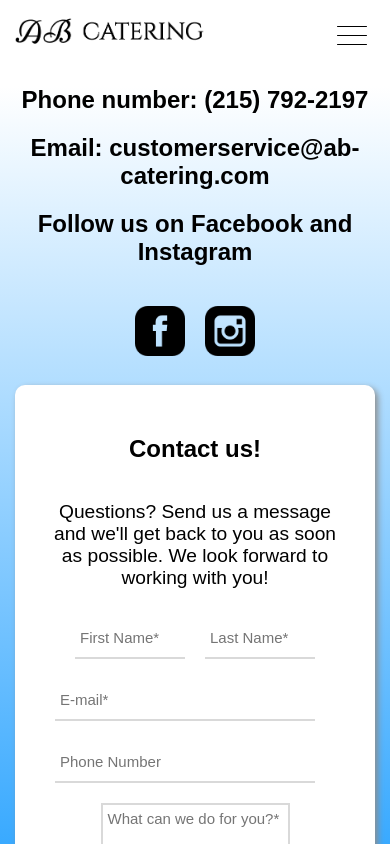
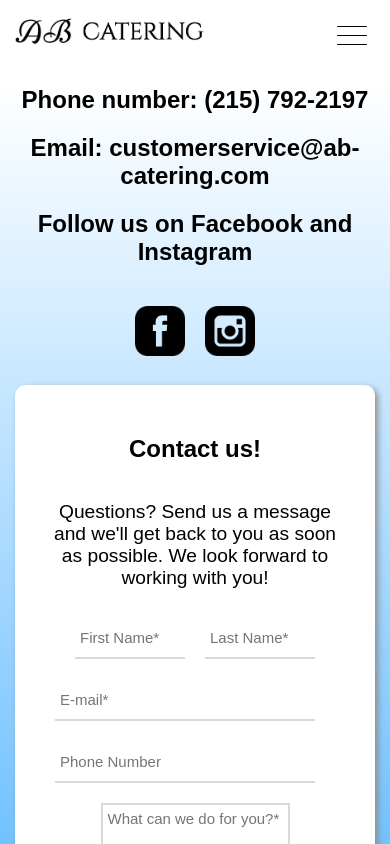
Before and after one commit to dgjezebel/beetles, a React (Create React App) app: page /contact in a window 390 px wide. Shown: the top 844 px of the page. Built offline with nearby package versions, Linux system fonts and the light colour scheme.

Commit message:
tried to fix background in contact page

```diff
--- a/src/css/email.css
+++ b/src/css/email.css
@@ -1,16 +1,18 @@
 .height{
     background-image: linear-gradient(rgb(255, 255, 255), rgb(35, 160, 255));
-    height: 100vh;
+    height: 100%;
     max-width: 100%;
     margin-top: 20px;
 }
-
+.contactGreeting{
+    height: 100vh;
+}
 .form{
     background-color: #fff;
-    margin: auto auto 10vh auto;
+    margin: 0 auto 10vh auto;
     padding: 30px;
     margin-top: 3vh;
-    margin-bottom: 5vh;
+    margin-bottom: 5vh!important;
     max-width: 480px;
     border-radius: 10px;
     box-shadow: 3px 3px 6px #8e8e8e;
@@ -76,6 +78,11 @@ input:-webkit-autofill:active  {
     margin: 20px 10px 0 10px;
 }
 @media all and (max-width: 700px) {
+    .height{
+
+        height: 120vh;
+
+    }
     .form{
         max-width: 300px;
     }
@@ -96,6 +103,11 @@ input:-webkit-autofill:active  {
     }
 }
 @media all and (max-width:400px){
+    .height{
+
+        height: 140vh;
+
+    }
     .form{
         max-width: 300px;
     }
--- a/src/pages/Contact.js
+++ b/src/pages/Contact.js
@@ -8,24 +8,18 @@ import fb from '../Images/fbpng.png'
 export default class Contact extends React.Component {
     render(){
         return(
-        <div className='height'>
-            <div className='contactDiv'>
+            <div className='height'>
                 <div className='contactGreeting'>
                     <h2>Phone number:{' '}<a href="tel:215-792-2197" >(215) 792-2197</a></h2>
                     <h2>Email:{' '}<a href="mailto:customerservice@ab-catering.com">customerservice@ab-catering.com</a></h2>
                     <h2>Follow us on Facebook and Instagram </h2>
-                    <Link to='https://facebook.com/abcatering028072' target="_blank" rel="noopener noreferrer"><img className='iconssmall' src={fb}/></Link>
-                    <Link to='https://instagram.com/abcatering028072' target="_blank" rel="noopener noreferrer"><img className='iconssmall'src={insta}/></Link>
-                    <br/>
-
-
-                <div className='formholder'>
-                </div>
-
-                <ContactUs />
+                    <Link to='https://facebook.com/abcatering028072' target="_blank" rel="noopener noreferrer"><img className='iconssmall' alt='facebook'src={fb}/></Link>
+                    <Link to='https://instagram.com/abcatering028072' target="_blank" rel="noopener noreferrer"><img className='iconssmall'alt='instagram'src={insta}/></Link>
+                    <div className='formholder'>
+                    </div>
+                    <ContactUs />
                 </div>
             </div>
-        </div>
         )
     }
 }
```
Also changed, not shown: 11 other files (tests, documents, lock files or other folders).
